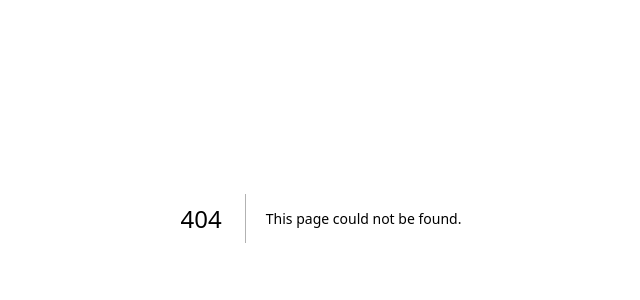
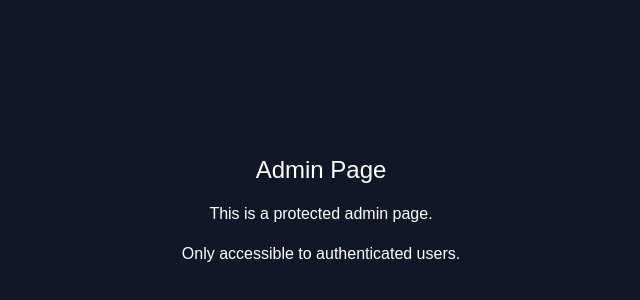
Before and after one commit to CodeCraftsmanReact/lwc-azure, a Next.js app: page /admin in a window 1280 px wide. Before the commit this address had no page. Shown: the part 182-482 px from the top of the page, without its empty margins (319-959 px from the left). Built offline with nearby package versions, Linux system fonts and the light colour scheme.

Commit message:
feat: update sign-in button for Azure authentication and add AdminPage component

```diff
--- /dev/null
+++ b/app/admin/page.js
@@ -0,0 +1,9 @@
+export default function AdminPage() {
+  return (
+    <div className="flex flex-col items-center justify-center min-h-screen bg-gray-900 w-full">
+      <h1 className="text-white text-2xl mb-4">Admin Page</h1>
+      <p className="text-white mb-4">This is a protected admin page.</p>
+      <p className="text-white mb-4">Only accessible to authenticated users.</p>
+    </div>
+  );
+}
--- a/app/page.js
+++ b/app/page.js
@@ -39,7 +39,7 @@ export default function Home() {
       <button onClick={() => signIn("google")} className="mb-4">
         Sign In with Google
       </button>
-      <button onClick={() => signIn("azure-ad-b2c")} className="mb-4">
+      <button onClick={() => signIn("azure-ad")} className="mb-4">
         Sign in with Azure
       </button>
       <button onClick={() => signOut()} className="mb-4">
```
